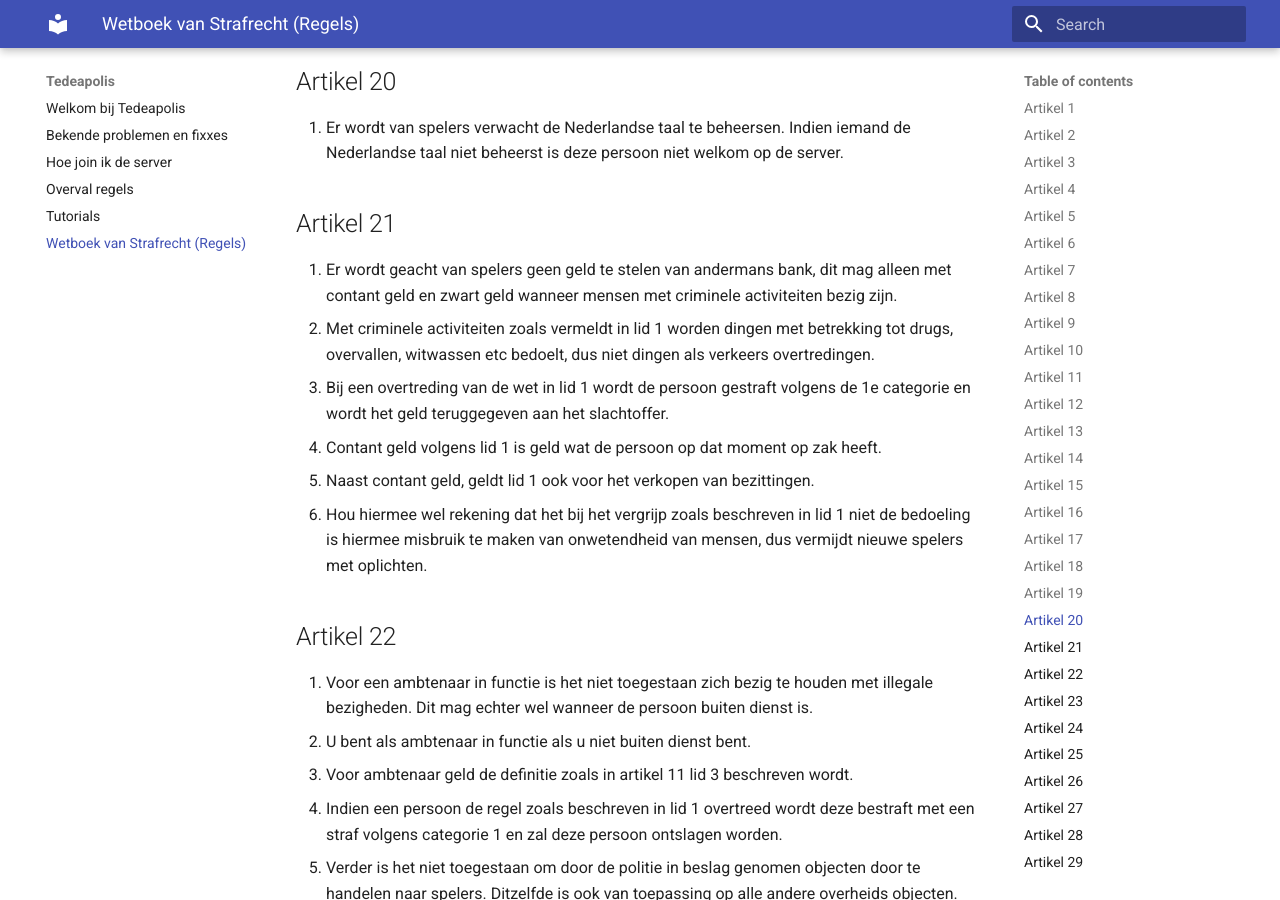
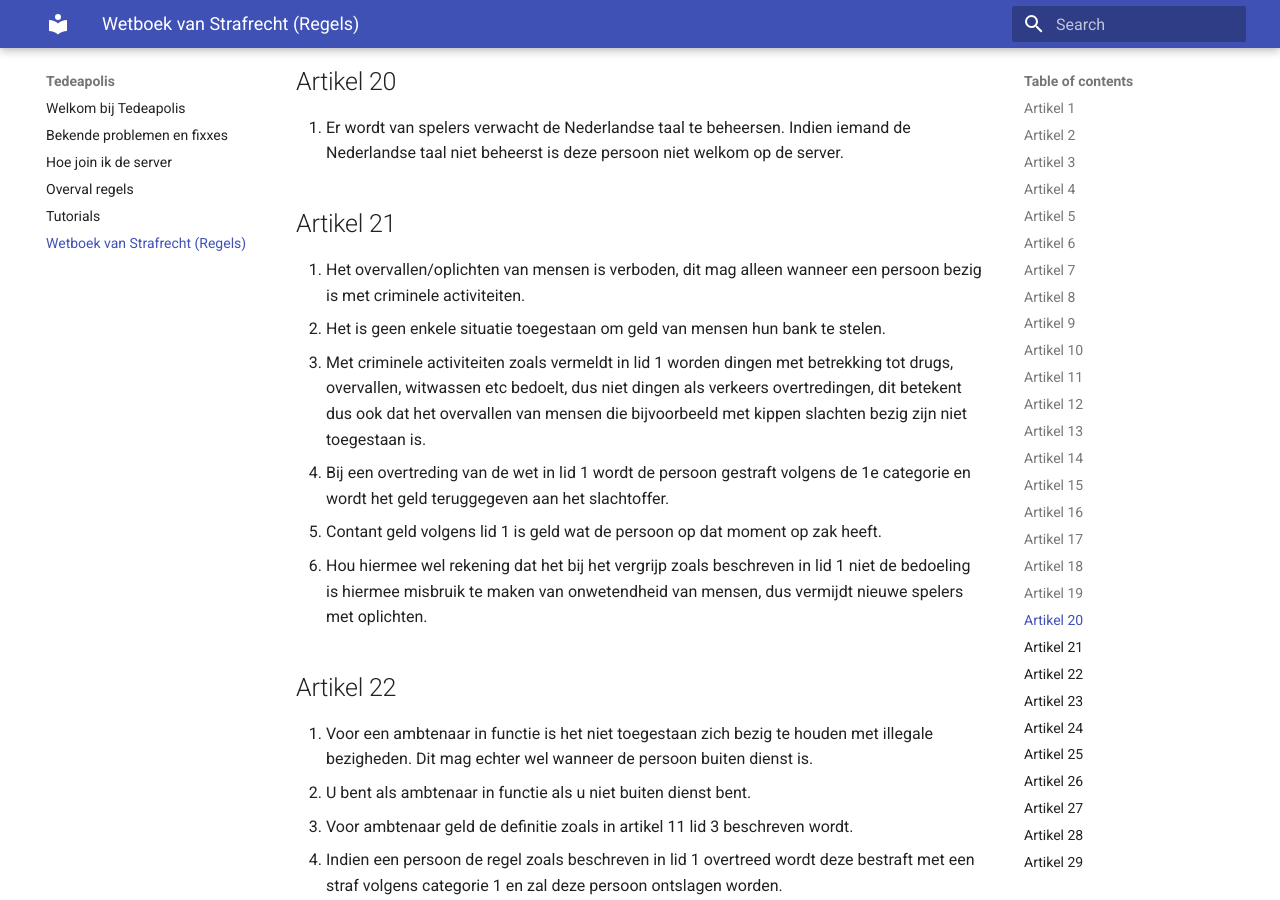
Before and after one commit to Tedeapolis/Tedeapolis, an MkDocs documentation site: the page built from docs/Wetboek.md, in a window 1280 px wide and 900 px high, scrolled down 6407 px. Built offline with MkDocs 1.6.1 and Material for MkDocs 9.7.7, drawn with Linux system fonts in a browser that asks for light colours; some of the changed text lies outside the part shown.

Commit message:
Wetboek: artikel 38 verwijderd en artikel 21 duidelijker verwoord

```diff
--- a/docs/Wetboek.md
+++ b/docs/Wetboek.md
@@ -153,11 +153,11 @@
 
 ## Artikel 21
 
-1. Er wordt geacht van spelers geen geld te stelen van andermans bank, dit mag alleen met contant geld en zwart geld wanneer mensen met criminele activiteiten bezig zijn.
-2. Met criminele activiteiten zoals vermeldt in lid 1 worden dingen met betrekking tot drugs, overvallen, witwassen etc bedoelt, dus niet dingen als verkeers overtredingen.
-3. Bij een overtreding van de wet in lid 1 wordt de persoon gestraft volgens de 1e categorie en wordt het geld teruggegeven aan het slachtoffer.
-4. Contant geld volgens lid 1 is geld wat de persoon op dat moment op zak heeft.
-5. Naast contant geld, geldt lid 1 ook voor het verkopen van bezittingen.
+1. Het overvallen/oplichten van mensen is verboden, dit mag alleen wanneer een persoon bezig is met criminele activiteiten.
+2. Het is geen enkele situatie toegestaan om geld van mensen hun bank te stelen.
+3. Met criminele activiteiten zoals vermeldt in lid 1 worden dingen met betrekking tot drugs, overvallen, witwassen etc bedoelt, dus niet dingen als verkeers overtredingen, dit betekent dus ook dat het overvallen van mensen die bijvoorbeeld met kippen slachten bezig zijn niet toegestaan is.
+4. Bij een overtreding van de wet in lid 1 wordt de persoon gestraft volgens de 1e categorie en wordt het geld teruggegeven aan het slachtoffer.
+5. Contant geld volgens lid 1 is geld wat de persoon op dat moment op zak heeft.
 6. Hou hiermee wel rekening dat het bij het vergrijp zoals beschreven in lid 1 niet de bedoeling is hiermee misbruik te maken van onwetendheid van mensen, dus vermijdt nieuwe spelers met oplichten.
 
 ## Artikel 22
@@ -259,12 +259,6 @@ Bodycam beelden zijn op de volgende manier toegestaan
 1. Het is verboden om jezelf of als organisatie te verkleding op uiterlijk van een overheidsmedewerker.
 2. Bij overtreding van deze regels zal er een straf uitgedeeld worden volgend de 2e catogorie.
 
-## Artikel 38
-
-1. Het is verboden als criminele organisatie om legale beroepen te beroven.
-2. Een voorbeeld hiervan is het beroven van mensen hun geld nadat zij als voorbeeld hun kip hebben verkocht op de verkoop locatie van dit specifieke beroep.
-3. Bij overtreding van deze regel zal een straf worden uitgedeeld volgens de 2e catogorie.
-
 ## Artikel 39
 
 1. Criminele organisaties mogen een maximaal leden aantal hebben van 11 personen.
```
